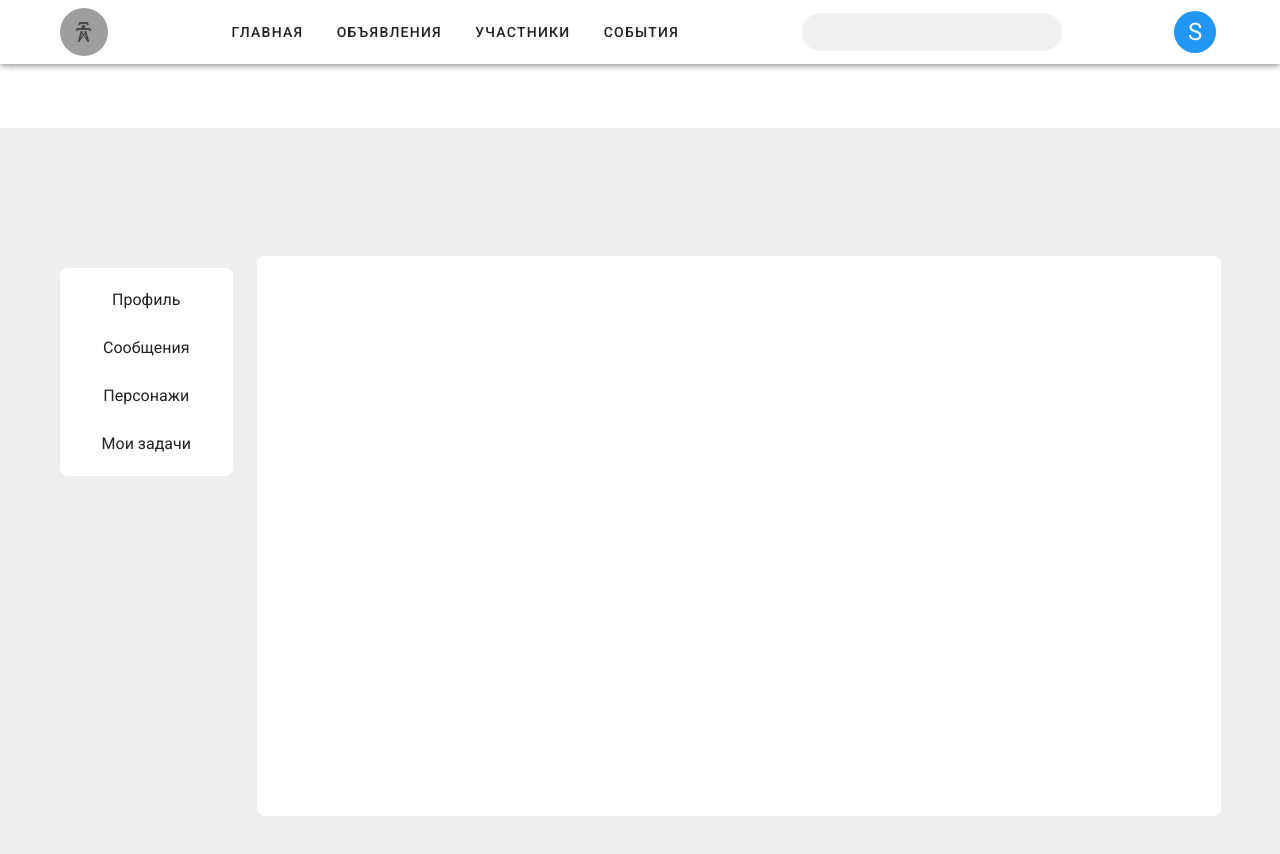
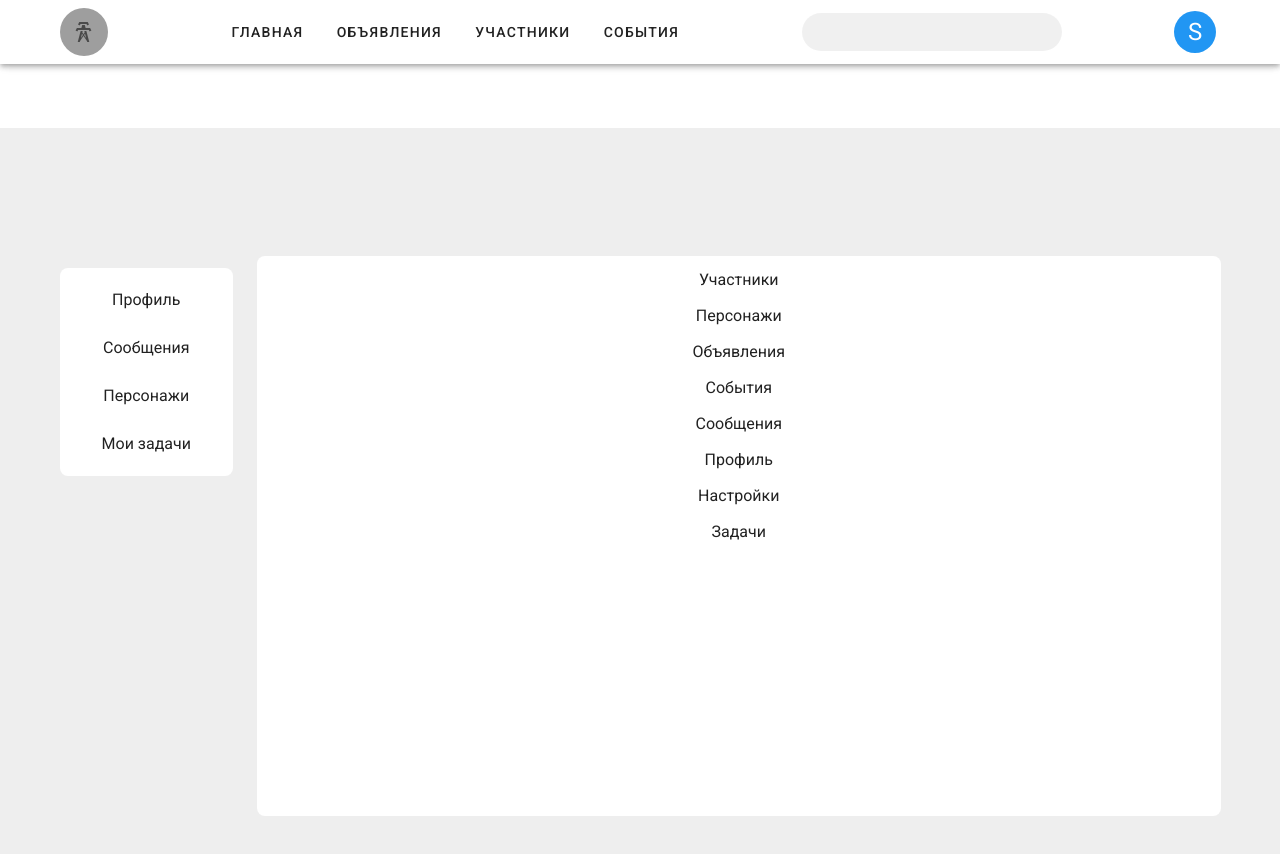
Before and after one commit to Far4Ru/mordor-magic-2, a Vue app in the folder mordor-magic-vue/: page /home in a window 1280 px wide. Shown: the top 854 px of the page. Built offline with nearby package versions, Linux system fonts and the light colour scheme; no server answers.

Commit message:
All pages are displayed

```diff
--- a/mordor-magic-vue/src/components/Adv.vue
+++ b/mordor-magic-vue/src/components/Adv.vue
@@ -2,7 +2,7 @@
   <section>
     <v-row>
       <v-col cols="6" class="mx-auto">
-
+        Объявления
       </v-col>
     </v-row>
   </section>
--- a/mordor-magic-vue/src/components/Characters.vue
+++ b/mordor-magic-vue/src/components/Characters.vue
@@ -2,7 +2,7 @@
   <section>
     <v-row>
       <v-col cols="6" class="mx-auto">
-
+        Персонажи
       </v-col>
     </v-row>
   </section>
--- a/mordor-magic-vue/src/components/Events.vue
+++ b/mordor-magic-vue/src/components/Events.vue
@@ -2,7 +2,7 @@
   <section>
     <v-row>
       <v-col cols="6" class="mx-auto">
-
+        События
       </v-col>
     </v-row>
   </section>
--- a/mordor-magic-vue/src/components/Members.vue
+++ b/mordor-magic-vue/src/components/Members.vue
@@ -2,7 +2,7 @@
   <section>
     <v-row>
       <v-col cols="6" class="mx-auto">
-
+        Участники
       </v-col>
     </v-row>
   </section>
--- a/mordor-magic-vue/src/components/Messages.vue
+++ b/mordor-magic-vue/src/components/Messages.vue
@@ -2,7 +2,7 @@
   <section>
     <v-row>
       <v-col cols="6" class="mx-auto">
-
+        Сообщения
       </v-col>
     </v-row>
   </section>
--- a/mordor-magic-vue/src/components/Profile.vue
+++ b/mordor-magic-vue/src/components/Profile.vue
@@ -2,7 +2,7 @@
   <section>
     <v-row>
       <v-col cols="6" class="mx-auto">
-
+        Профиль
       </v-col>
     </v-row>
   </section>
--- a/mordor-magic-vue/src/components/Settings.vue
+++ b/mordor-magic-vue/src/components/Settings.vue
@@ -2,7 +2,7 @@
   <section>
     <v-row>
       <v-col cols="6" class="mx-auto">
-
+        Настройки
       </v-col>
     </v-row>
   </section>
--- a/mordor-magic-vue/src/components/Tasks.vue
+++ b/mordor-magic-vue/src/components/Tasks.vue
@@ -2,7 +2,7 @@
   <section>
     <v-row>
       <v-col cols="6" class="mx-auto">
-
+        Задачи
       </v-col>
     </v-row>
   </section>
--- a/mordor-magic-vue/src/views/Main.vue
+++ b/mordor-magic-vue/src/views/Main.vue
@@ -64,6 +64,13 @@
               rounded="lg"
             >
               <members />
+              <characters />
+              <adv />
+              <events />
+              <messages />
+              <profile />
+              <settings />
+              <tasks />
             </v-sheet>
           </v-col>
         </v-row>
@@ -76,6 +83,13 @@
 
 import AvatarMenu from '@/components/AvatarMenu'
 import Members from '@/components/Members'
+import Characters from '@/components/Characters'
+import Adv from '@/components/Adv'
+import Events from '@/components/Events'
+import Messages from '@/components/Messages'
+import Profile from '@/components/Profile'
+import Settings from '@/components/Settings'
+import Tasks from '@/components/Tasks'
 export default {
   name: 'App',
   data: () => ({
@@ -97,7 +111,14 @@ export default {
   }),
   components: {
     AvatarMenu,
-    Members
+    Members,
+    Characters,
+    Adv,
+    Events,
+    Messages,
+    Profile,
+    Settings,
+    Tasks
   }
 }
 </script>
```
